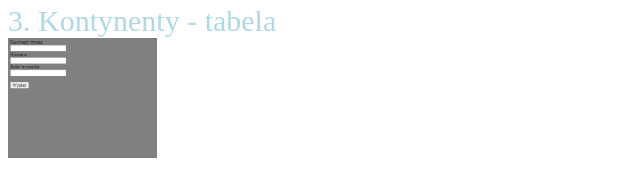
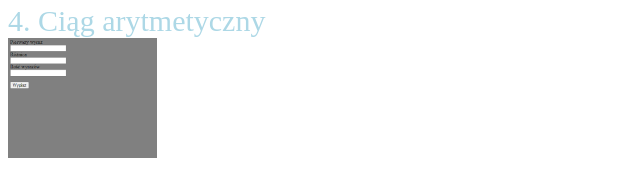
Before and after one commit to Michal51/Menu_strona, a plain HTML site: page index.html in a window 1280 px wide. Shown: the part 559-733 px from the top of the page, 0-640 px from the left. Drawn offline with Linux system fonts and the light colour scheme.

Commit message:
Update index.html

```diff
--- a/index.html
+++ b/index.html
@@ -43,7 +43,7 @@
 		</div>
 
 		<div id="ciag_arytm_tabela" class="site" style="cursor:pointer;">
-			<a href="https://michal51.github.io/Ciag_arytm/" target="_blank" title="Kontynenty - tabela">3. Kontynenty - tabela</a>
+			<a href="https://michal51.github.io/Ciag_arytm/" target="_blank" title="Ciąg arytmetyczny">4. Ciąg arytmetyczny</a>
 			<br/>
 			<a href="https://michal51.github.io/Ciag_arytm/" target="_blank">
 			<img src="img/ciag_arytm_ss.png"/>
```
